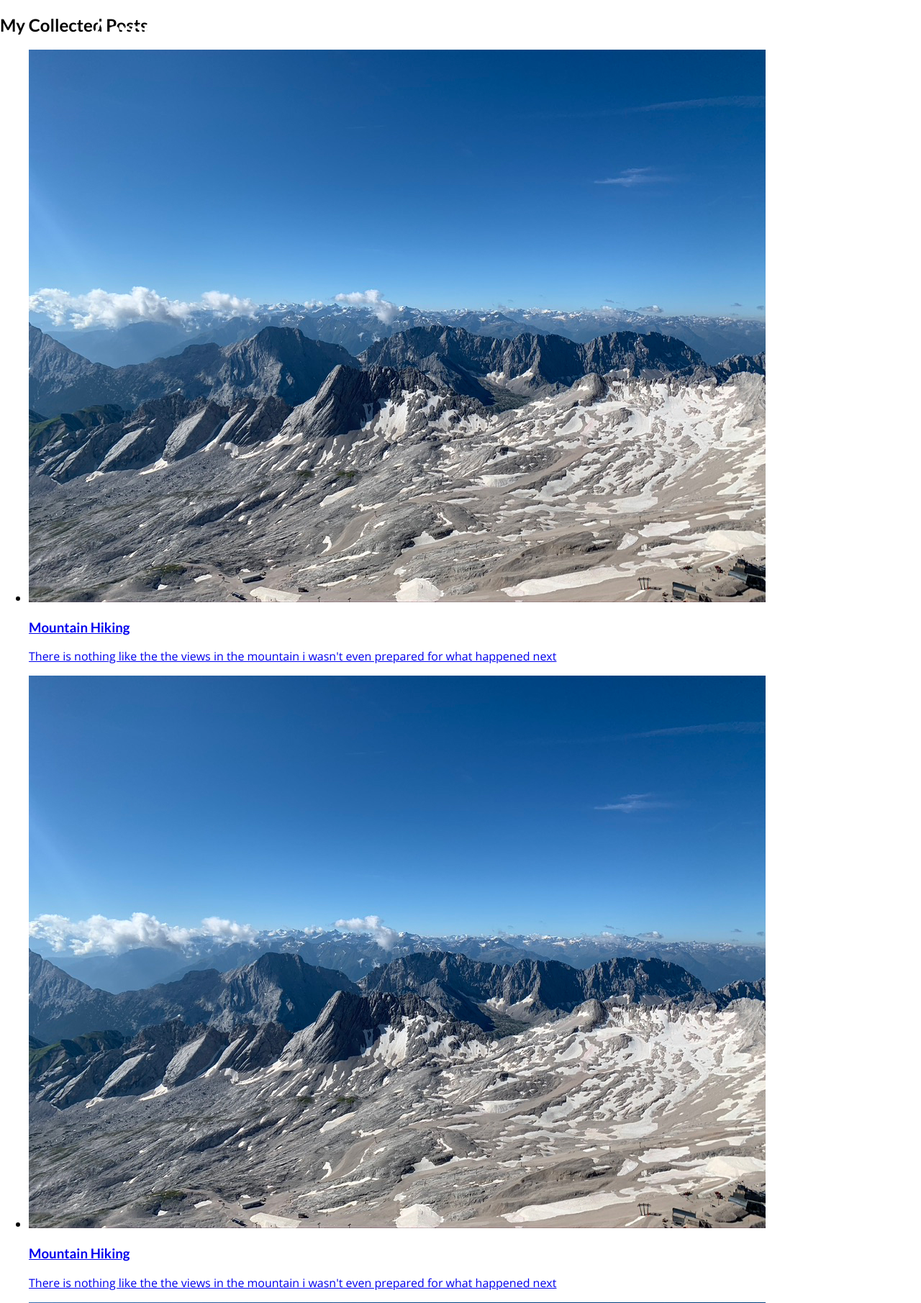
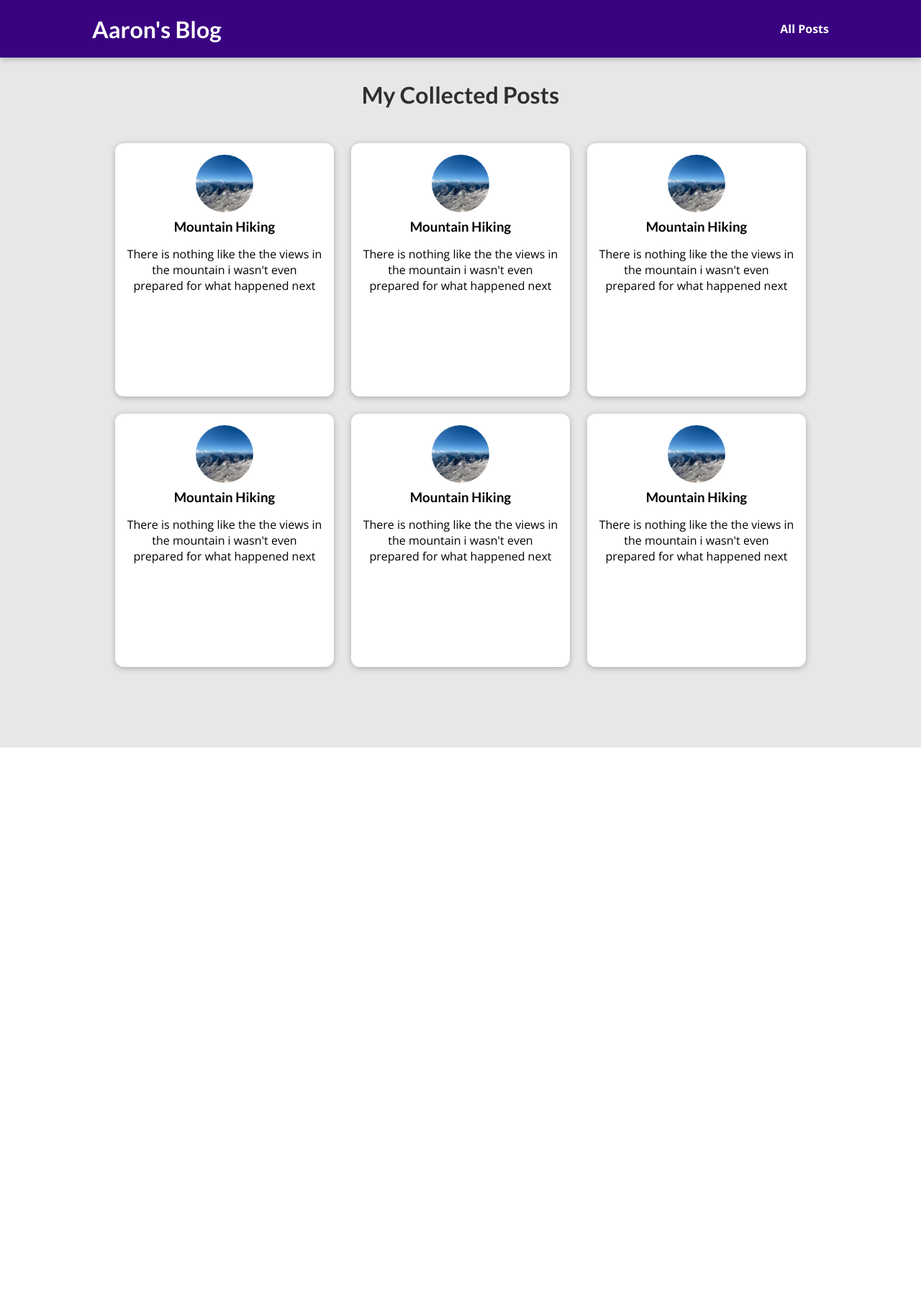
Before and after one commit to ajanes780/python_blog_project, a Django app: page /posts in a window 1280 px wide. Shown: the top 1811 px of the page at 72% size. After the commit the page ends 1039 px from the top, so only its background shows below. Run offline with Django 3.2, Linux system fonts and the light colour scheme.

Commit message:
added css for post and posts

```diff
--- /dev/null
+++ b/blog/static/blog/all-posts.css
@@ -0,0 +1,43 @@
+body {
+  background-color: #e7e7e7;
+}
+
+#main-navigation {
+  background-color: #390281;
+  box-shadow: 0 2px 8px rgba(0, 0, 0, 0.25);
+}
+
+#all-posts {
+  margin: 7rem auto;
+  width: 90%;
+  max-width: 60rem;
+}
+
+#all-posts h2 {
+  text-align: center;
+  font-size: 2rem;
+  color: #2e2e2e;
+  margin: 3rem 0;
+}
+
+ul {
+  list-style: none;
+  margin: 0;
+  padding: 0;
+  display: grid;
+  grid-template-columns: repeat(auto-fill, minmax(17rem, 1fr));
+  gap: 1.5rem;
+}
+
+.post img {
+  width: 7rem;
+  height: 7rem;
+}
+
+.post a {
+  height: 22rem;
+  transform-origin: center;
+  box-shadow: 0 2px 8px rgba(0, 0, 0, 0.25);
+  border-radius: 12px;
+  background-color: white;
+}
--- /dev/null
+++ b/blog/static/blog/post.css
@@ -0,0 +1,43 @@
+.post {
+  display: flex;
+  flex-direction: column;
+  align-items: center;
+  text-align: center;
+}
+
+.post a {
+  text-decoration: none;
+  color: black;
+  transition: all 0.2s ease;
+  padding: 1rem;
+}
+
+.post a:hover,
+.post a:active {
+  transform: scale(1.1);
+  background-color: #390281;
+  color: white;
+}
+
+.post img {
+  width: 5rem;
+  height: 5rem;
+  object-fit: cover;
+  border-radius: 50%;
+}
+
+.post h3 {
+  margin: 0.25rem 0;
+}
+
+.post time {
+  color: #666666;
+  margin: 0.25rem;
+  font-style: italic;
+  font-size: 0.85rem;
+}
+
+.post:hover time,
+.post:active time {
+  color: white;
+}
--- a/blog/templates/blog/all-posts.html
+++ b/blog/templates/blog/all-posts.html
@@ -2,7 +2,8 @@
 {% load static %}
 {% block css-files  %}
 
-<link rel="stylesheet" href="{% static 'blog/index.css' %}" />
+<link rel="stylesheet" href="{% static 'blog/all-posts.css' %}" />
+<link rel="stylesheet" href={% static 'blog/post.css' %}>
 {% endblock css-files  %}
  {% block title %} All My Posts {% endblock title %}
 
--- a/blog/templates/blog/index.html
+++ b/blog/templates/blog/index.html
@@ -1,7 +1,7 @@
 {% extends 'base.html' %}
 {% load static %}
 {% block css-files %}
-
+<link rel="stylesheet" href={% static 'blog/post.css' %}>
 <link rel="stylesheet" href="{% static 'blog/index.css' %}" />
 {% endblock css-files %}
 {% block title %}
```
